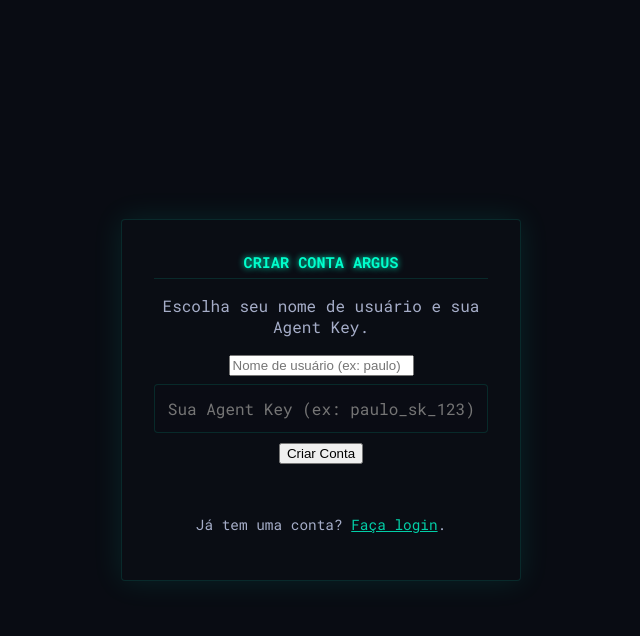
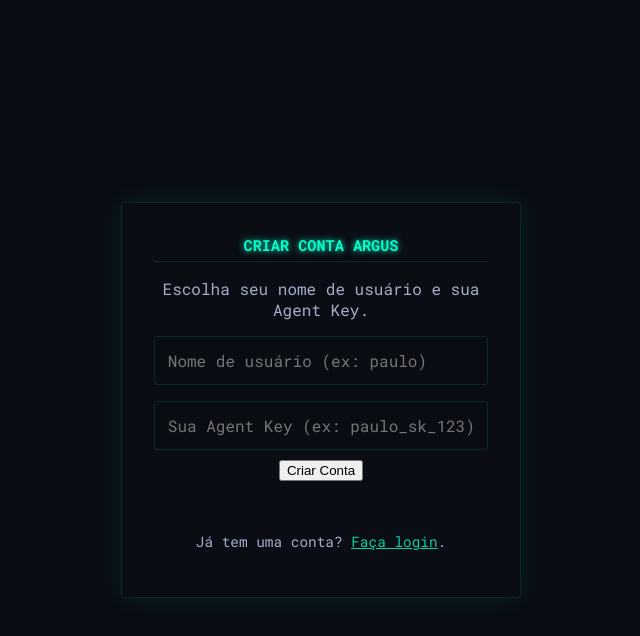
Before and after one commit to SoNdA11/argus-framework, a plain HTML site: page cmd/remote-server/web/register.html in a window 1280 px wide. Shown: the whole page, without its empty margins (319-959 px from the left). Drawn offline with Linux system fonts and the light colour scheme.

Commit message:
fix: Corrige typo no 'type' do input de username em register.html

```diff
--- a/cmd/remote-server/web/register.html
+++ b/cmd/remote-server/web/register.html
@@ -13,7 +13,7 @@
             <h2>Criar Conta Argus</h2>
             <p>Escolha seu nome de usuário e sua Agent Key.</p>
 
-            <input type.text" id="username-input" placeholder="Nome de usuário (ex: paulo)" autocomplete="off" style="margin-bottom: 0.5rem;">
+            <input type="text" id="username-input" placeholder="Nome de usuário (ex: paulo)" autocomplete="off">
             <input type="text" id="agent-key-input" placeholder="Sua Agent Key (ex: paulo_sk_123)" autocomplete="off">
 
             <button id="register-btn">Criar Conta</button>
```
